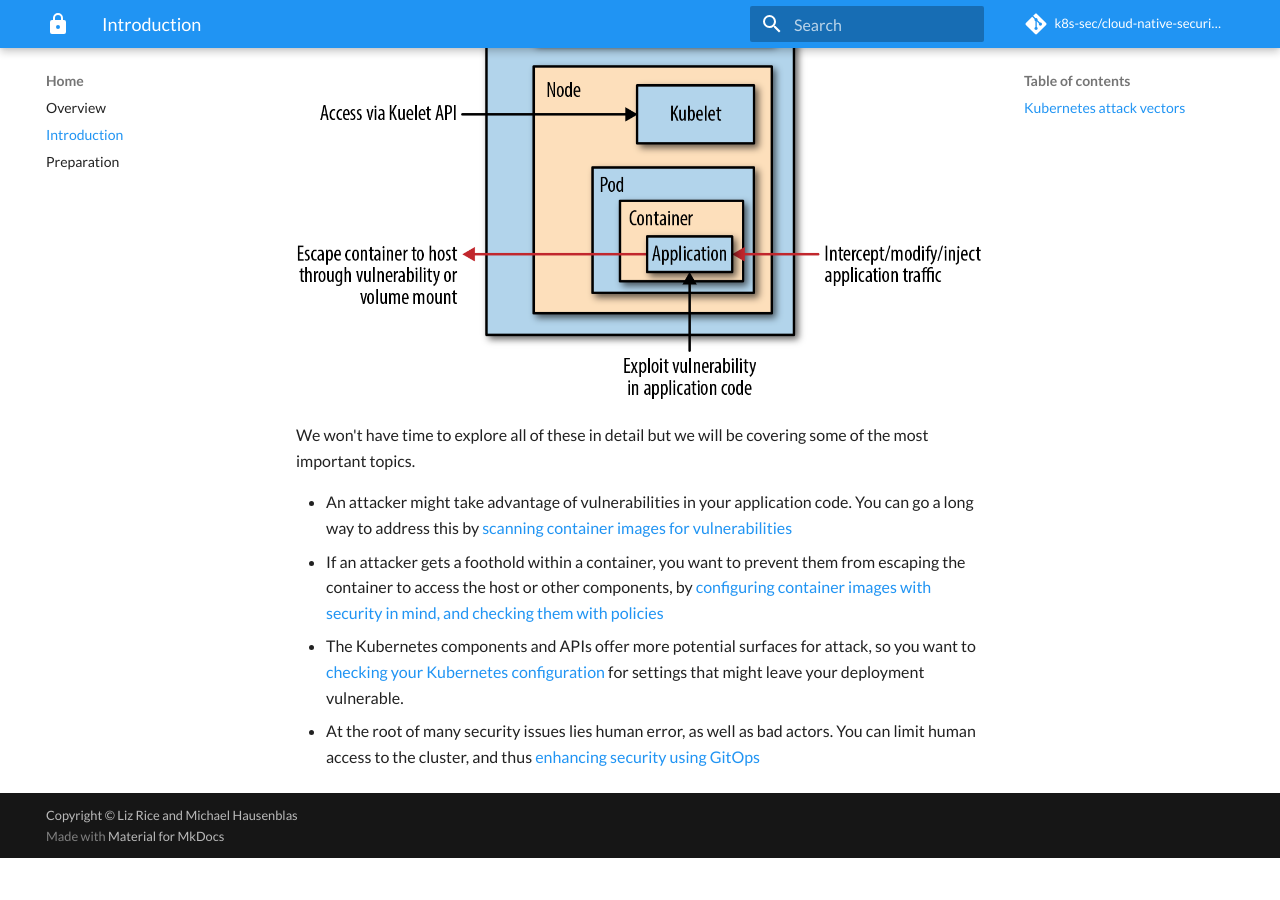
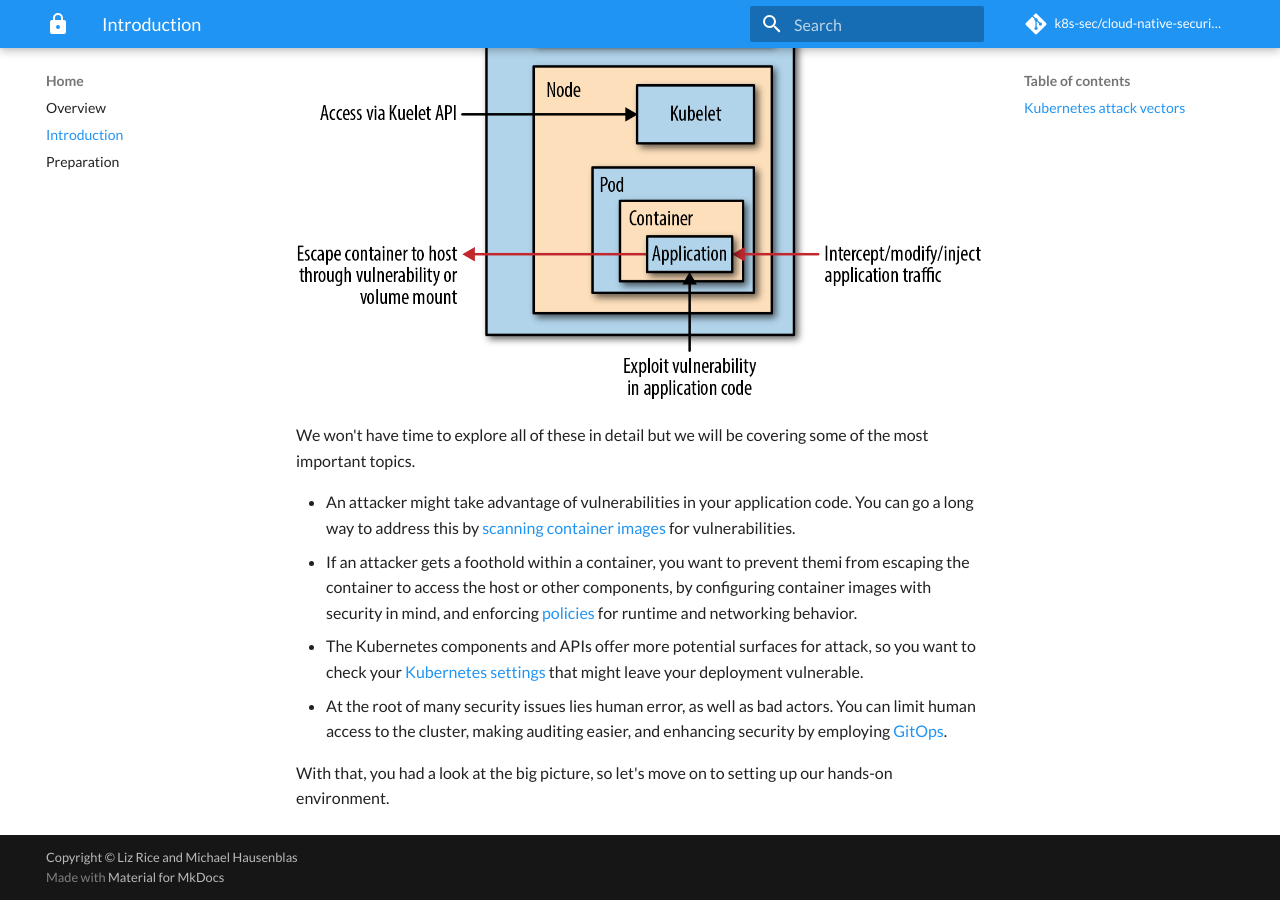
Before and after one commit to k8s-sec/cloud-native-security-tutorial, an MkDocs documentation site: the page built from docs/introduction.md, in a window 1280 px wide and 900 px high, scrolled down 653 px. Built offline with MkDocs 1.6.1 and Material for MkDocs 9.7.7, drawn with Linux system fonts in a browser that asks for light colours; some web fonts are replaced; comment, search, counter and statistics services are not loaded; before the commit the page ends 1511 px from its top, so only the background shows below that; some of the changed text lies outside the part shown.

Commit message:
polishes all

```diff
--- a/docs/introduction.md
+++ b/docs/introduction.md
@@ -1,16 +1,31 @@
 # Introduction
 
-If you want to follow along with the hands-on examples in this tutorial, you'll need a Kubernetes cluster and Helm to get started. You'll find instructions in the [Preparation](preparation.md) page.
+If you want to follow along with the hands-on examples in this tutorial, you'll
+need a Kubernetes cluster and Helm to get started. You'll find instructions in
+the [preparation](preparation.md) section.
 
-Before we get to the examples, let's review some of the different ways that an attacker might compromise a Kubernetes cluster.
+Before we get to the hands-on part, let's review different ways an attacker might
+compromise a Kubernetes cluster:
 
 ## Kubernetes attack vectors
 
 ![Kubernetes Attack Vectors](img/kuse_0101.png)
 
-We won't have time to explore all of these in detail but we will be covering some of the most important topics.
+We won't have time to explore all of these in detail but we will be covering
+some of the most important topics.
 
-- An attacker might take advantage of vulnerabilities in your application code. You can go a long way to address this by [scanning container images for vulnerabilities](scanning.md)
-- If an attacker gets a foothold within a container, you want to prevent them from escaping the container to access the host or other components, by [configuring container images with security in mind, and checking them with policies](policies.md)
-- The Kubernetes components and APIs offer more potential surfaces for attack, so you want to [checking your Kubernetes configuration](settings.md) for settings that might leave your deployment vulnerable.
-- At the root of many security issues lies human error, as well as bad actors. You can limit human access to the cluster, and thus [enhancing security using GitOps](gitops.md)
+- An attacker might take advantage of vulnerabilities in your application code.
+  You can go a long way to address this by [scanning container images](scanning.md) for vulnerabilities.
+- If an attacker gets a foothold within a container, you want to prevent themi
+  from escaping the container to access the host or other components, by
+  configuring container images with security in mind, and enforcing [policies](policies.md)
+  for runtime and networking behavior.
+- The Kubernetes components and APIs offer more potential surfaces for attack,
+  so you want to check your [Kubernetes settings](settings.md) that might leave
+  your deployment vulnerable.
+- At the root of many security issues lies human error, as well as bad actors.
+  You can limit human access to the cluster, making auditing easier, and enhancing security
+  by employing [GitOps](gitops.md).
+
+With that, you had a look at the big picture, so let's move on to setting up
+our hands-on environment.
```
Also changed, not shown: docs/preparation.md (+4 -1 lines), docs/scanning.md (+7 -6 lines), docs/settings.md (+6 -6 lines).
